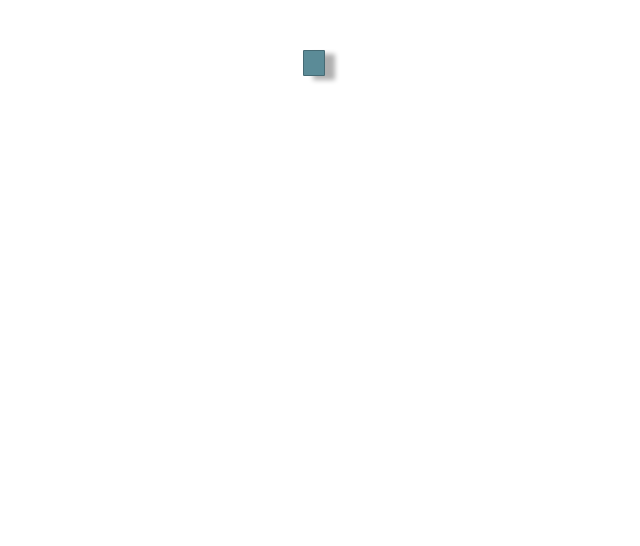
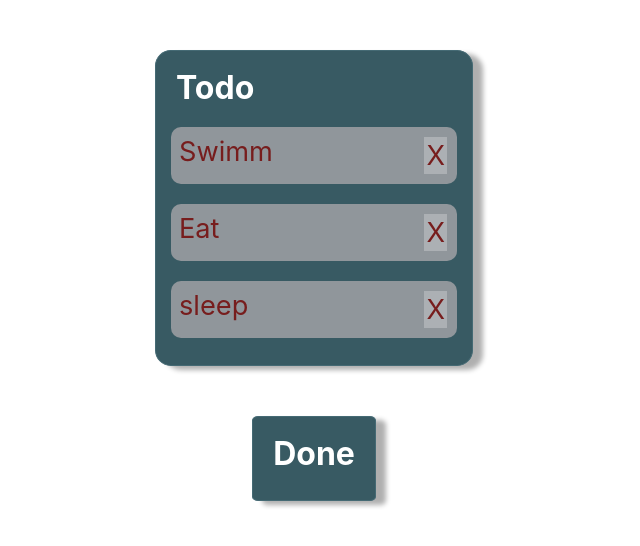
Before and after one commit to vedranaha/Trello-clone, a React (Create React App) app: page / in a window 1280 px wide. Shown: the top 546 px of the page, without its empty margins (326-966 px from the left). Built offline with nearby package versions, Linux system fonts and the light colour scheme.

Commit message:
list created and incorporated, styling

```diff
--- a/src/App.css
+++ b/src/App.css
@@ -8,7 +8,7 @@
   width: auto;
   margin: 50px auto 0;
 
-  background-color: rgb(91, 139, 151);
+  background-color: rgb(56, 90, 99);
 
   height: auto;
   padding: 7px 10px 17px;
@@ -19,13 +19,14 @@
 }
 
 .task {
-  background-color: rgba(255, 255, 255, 0.459);
+  background-color: rgba(248, 221, 221, 0.459);
+  color: rgb(119, 29, 29);
   height: auto;
   width: 270px;
   padding: 8px;
   margin: 10px 5px;
-  border-radius: 7px;
-  font-size: 1.2rem;
+  border-radius: 10px;
+  font-size: 1.7rem;
   display: flex;
   flex-direction: row;
   justify-content: space-between;
@@ -33,9 +34,7 @@
 
 .Xbtn {
   background-color: rgba(255, 255, 255, 0.246);
-  height: 25px;
-  width: 25px;
-  border-radius: 50%;
+
   margin: 2px;
   padding: 2px;
   text-align: center;
@@ -45,6 +44,7 @@
   background-color: rgba(20, 20, 20, 0.103);
   color: white;
 }
-.form {
-  width: auto;
+.listTitle {
+  margin: 10px;
+  color: white;
 }
--- a/src/App.js
+++ b/src/App.js
@@ -1,5 +1,5 @@
 import React, { useState } from "react";
-import Card from "./components/Card";
+import List from "./components/List";
 import store from "./store";
 import StoreApi from "./StoreApi";
 import { v4 as uuid } from "uuid";
@@ -24,8 +24,12 @@ export default function App() {
   return (
     <StoreApi.Provider value={{ addMoreCard, addMoreList }}>
       <div className="App">
-        {" "}
-        <div className="list"></div>
+        {data.listIds.map((listId, index) => {
+          const list = data.lists[listId];
+          return (
+            <List list={list} key={listId} index={index} listId={listId} />
+          );
+        })}
       </div>
     </StoreApi.Provider>
   );
--- /dev/null
+++ b/src/components/List.js
@@ -0,0 +1,29 @@
+import React, { useState } from "react";
+import Card from "./Card";
+import store from "../store";
+
+export default function List({ list, index, listId }) {
+  const [data, setData] = useState(store);
+
+  const deleteCard = (id, index) => {
+    const list = data.lists[listId];
+
+    const newState = {
+      ...data,
+      lists: {
+        ...data.lists,
+        [listId]: list,
+      },
+    };
+    setData(newState);
+  };
+
+  return (
+    <div className="list">
+      <h1 className="listTitle">{list.title} </h1>
+      {list.cards.map((card, index) => (
+        <Card key={card.id} card={card} index={index} deleteCard={deleteCard} />
+      ))}
+    </div>
+  );
+}
```
